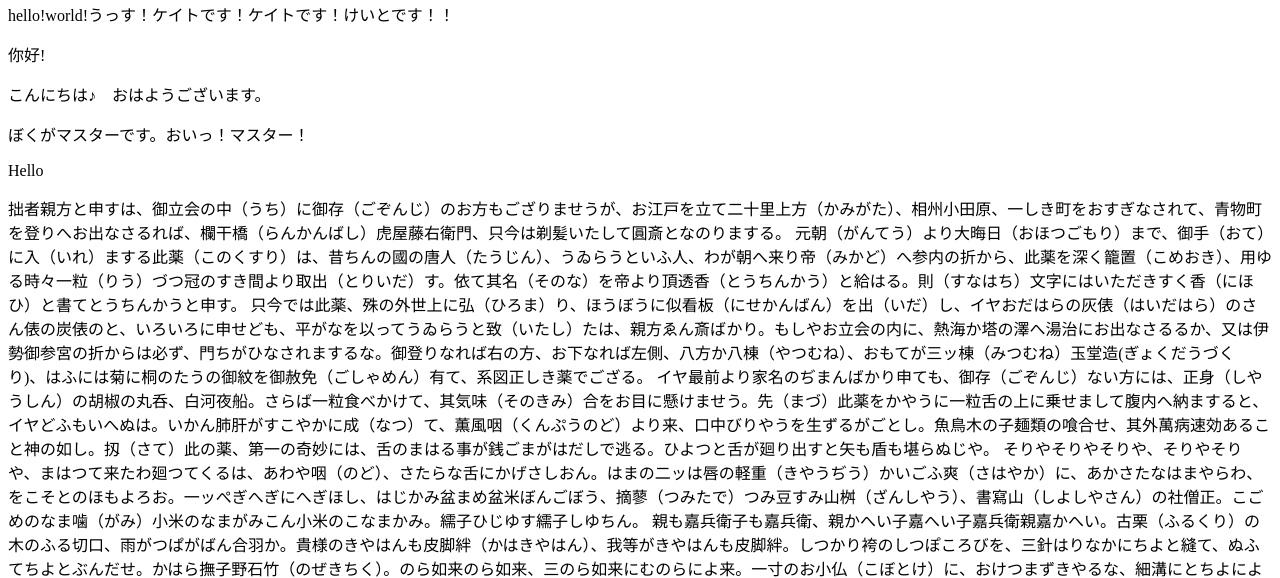
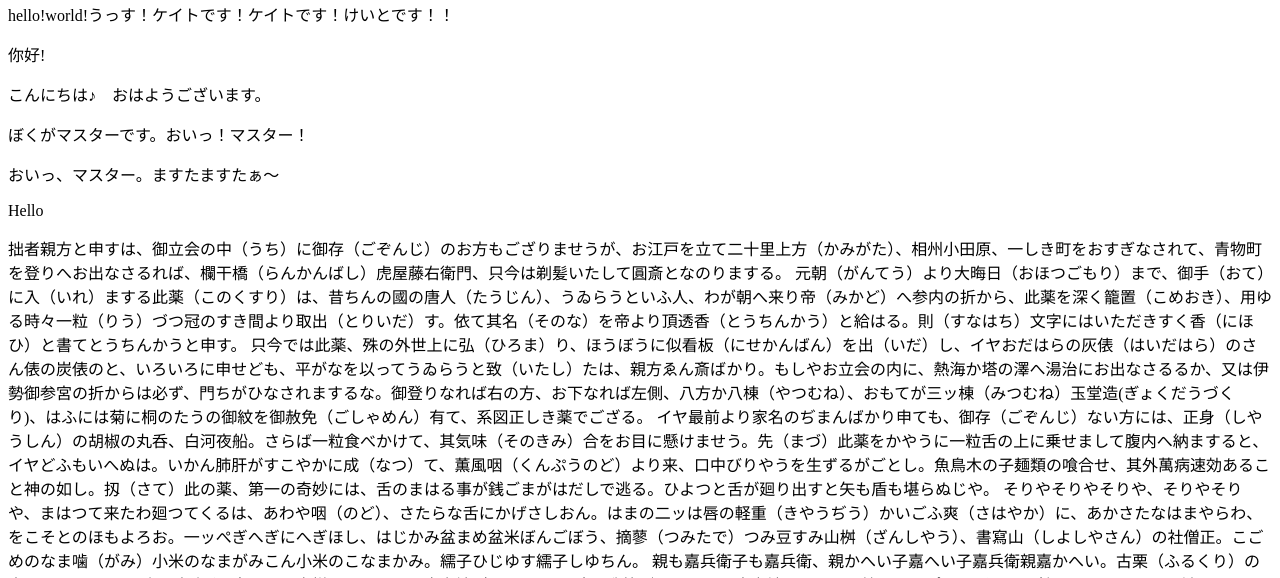
Before and after one commit to ShimaduKaede/test, a plain HTML site: page WebContent/hello.html in a window 1280 px wide. Shown: the part 222-800 px from the top of the page. Drawn offline with Linux system fonts and the light colour scheme.

Commit message:
今日のますた追加

```diff
--- a/WebContent/hello.html
+++ b/WebContent/hello.html
@@ -13,6 +13,7 @@
     <p>你好!</p>
     <p>こんにちは♪　おはようございます。</p>
     <p>ぼくがマスターです。おいっ！マスター！</p>
+    <p>おいっ、マスター。ますたますたぁ～</p>
     <p>Hello</p>
     <p>
       拙者親方と申すは、御立会の中（うち）に御存（ごぞんじ）のお方もござりませうが、お江戸を立て二十里上方（かみがた）、相州小田原、一しき町をおすぎなされて、青物町を登りへお出なさるれば、欄干橋（らんかんばし）虎屋藤右衛門、只今は剃髪いたして圓斎となのりまする。
```
